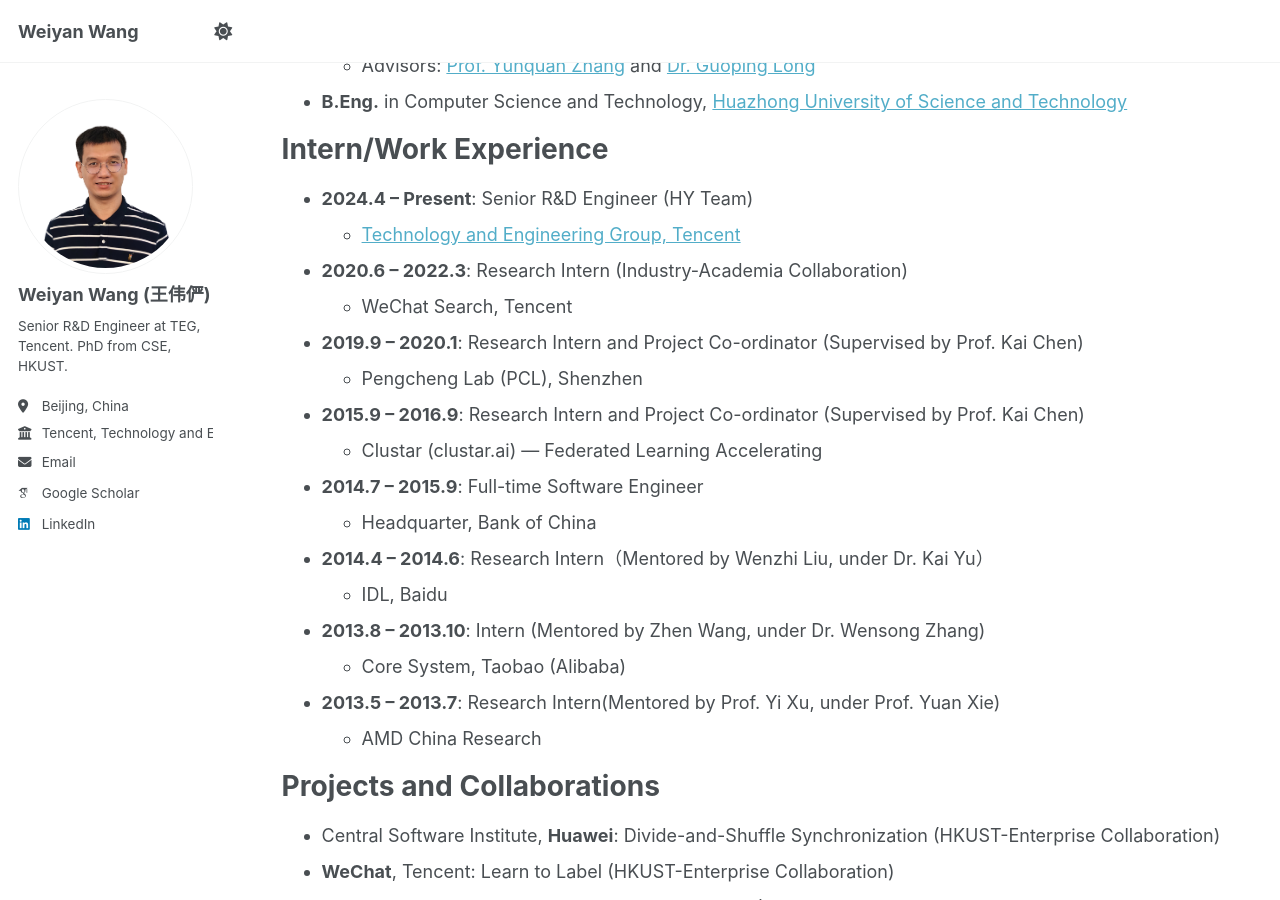
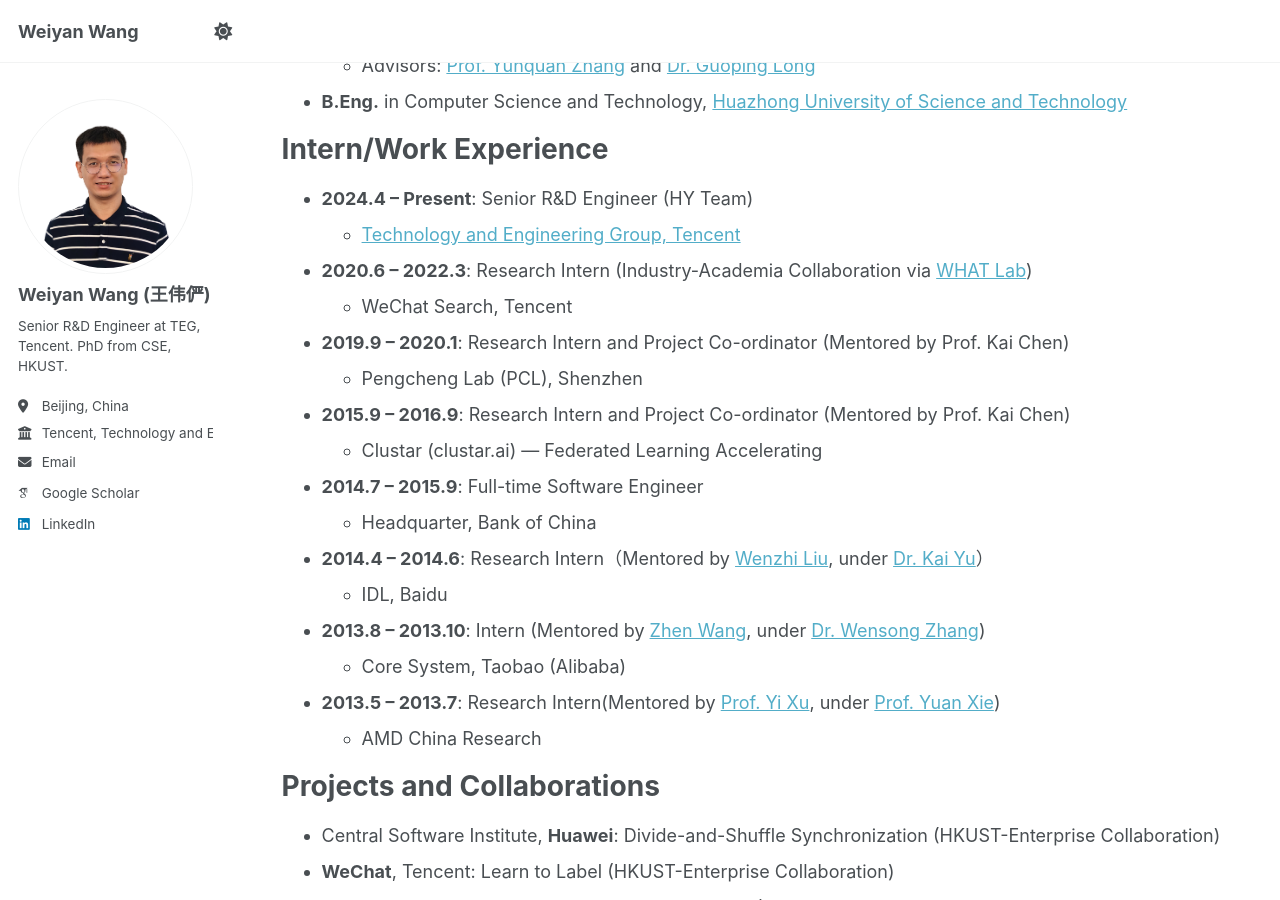
Before and after one commit to weiyan-wang/weiyan-wang.github.io, a Jekyll site: the page built from _pages/cv.md, in a window 1280 px wide and 900 px high, scrolled down 249 px. Built offline with Jekyll 4.4.1, drawn with Linux system fonts in a browser that asks for light colours; some web fonts are replaced; a script bundle is joined from its source files by our own code; library files that are not in the unit come from our copies.

Commit message:
Add URLs for mentors and supervisors in CV
Co-Authored-By: Claude Opus 4.6 (1M context) <noreply@anthropic.com>

```diff
--- a/_pages/cv.md
+++ b/_pages/cv.md
@@ -22,25 +22,25 @@ Intern/Work Experience
 * **2024.4 – Present**: Senior R&D Engineer (HY Team)
   * [Technology and Engineering Group, Tencent](https://www.tencent.com/en-us/business/technology-engineering.html)
 
-* **2020.6 – 2022.3**: Research Intern (Industry-Academia Collaboration)
+* **2020.6 – 2022.3**: Research Intern (Industry-Academia Collaboration via [WHAT Lab](https://bdi.hkust.edu.hk/WHATLab/index.html))
   * WeChat Search, Tencent
 
-* **2019.9 – 2020.1**: Research Intern and Project Co-ordinator (Supervised by Prof. Kai Chen)
+* **2019.9 – 2020.1**: Research Intern and Project Co-ordinator (Mentored by Prof. Kai Chen)
   * Pengcheng Lab (PCL), Shenzhen
 
-* **2015.9 – 2016.9**: Research Intern and Project Co-ordinator (Supervised by Prof. Kai Chen)
+* **2015.9 – 2016.9**: Research Intern and Project Co-ordinator (Mentored by Prof. Kai Chen)
   * Clustar (clustar.ai) — Federated Learning Accelerating
 
 * **2014.7 – 2015.9**: Full-time Software Engineer
   * Headquarter, Bank of China
 
-* **2014.4 – 2014.6**: Research Intern（Mentored by Wenzhi Liu, under Dr. Kai Yu）
+* **2014.4 – 2014.6**: Research Intern（Mentored by [Wenzhi Liu](https://www.infoq.cn/article/2017/06/parallel-compu-artificial-intell), under [Dr. Kai Yu](https://scholar.google.com/citations?user=y5zkBeMAAAAJ&hl=en)）
   * IDL, Baidu
 
-* **2013.8 – 2013.10**: Intern (Mentored by Zhen Wang, under Dr. Wensong Zhang)
+* **2013.8 – 2013.10**: Intern (Mentored by [Zhen Wang](https://www.infoq.cn/news/2012/09/taobao-jvm/), under [Dr. Wensong Zhang](https://scholar.google.com/citations?hl=en&user=OAyrdg4AAAAJ&view_op=list_works))
   * Core System, Taobao (Alibaba)
 
-* **2013.5 – 2013.7**: Research Intern(Mentored by Prof. Yi Xu, under Prof. Yuan Xie)
+* **2013.5 – 2013.7**: Research Intern(Mentored by [Prof. Yi Xu](https://scholar.google.com/citations?user=AsJTwj0AAAAJ&hl), under [Prof. Yuan Xie](https://scholar.google.com/citations?user=dK2ZuDcAAAAJ&hl=en))
   * AMD China Research
 
 Projects and Collaborations
```
